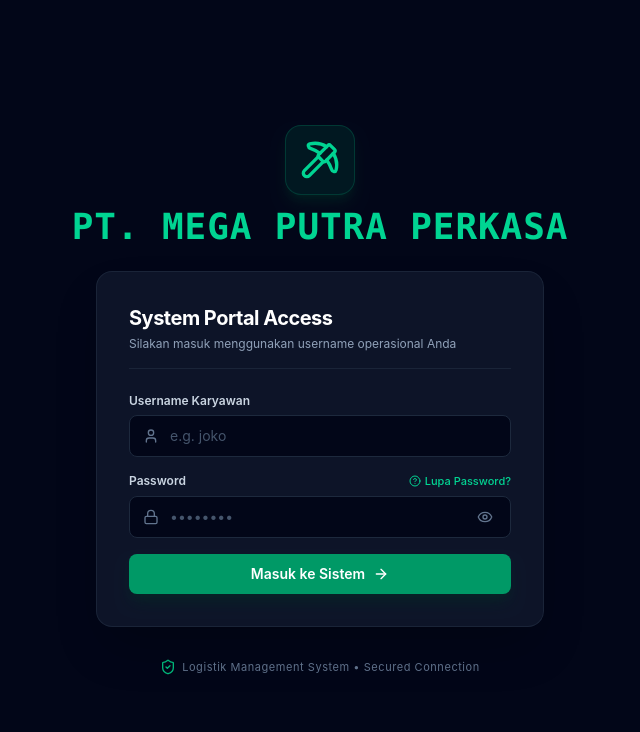
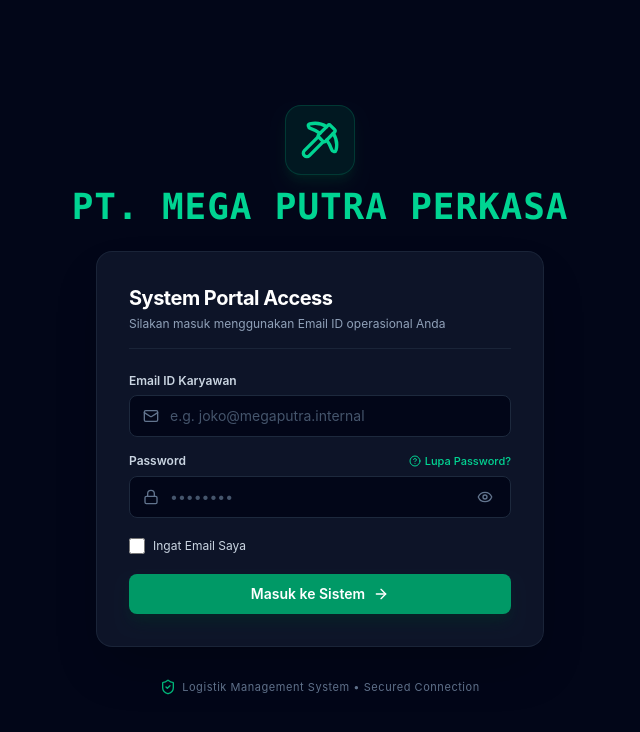
Before and after one commit to Iamryowibowo/tambang-batubara, a React (Vite) app: page /login in a window 1280 px wide. Shown: the top 732 px of the page, without its empty margins (320-960 px from the left). Built offline with nearby package versions, Linux system fonts and the light colour scheme.

Commit message:
fix: add vercel.json for client-side routing

```diff
--- a/src/pages/login.jsx
+++ b/src/pages/login.jsx
@@ -1,6 +1,6 @@
-import { useState, useEffect, useRef } from "react";
+import { useState, useRef, useEffect } from "react";
 import { signInWithEmailAndPassword } from "firebase/auth";
-import { collection, query, where, getDocs } from "firebase/firestore";
+import { doc, getDoc } from "firebase/firestore";
 import { auth, db } from "../firebase";
 import { useNavigate } from "react-router-dom";
 import { toast, Toaster } from "react-hot-toast";
@@ -8,7 +8,7 @@ import gsap from "gsap";
 
 import {
   Pickaxe,
-  User,
+  Mail,
   Lock,
   Eye,
   EyeOff,
@@ -22,7 +22,14 @@ import {
 } from "lucide-react";
 
 export default function Login() {
-  const [username, setUsername] = useState("");
+  // Ambil data tersimpan langsung saat inisialisasi state agar bersih dari warning linter
+  const [email, setEmail] = useState(() => {
+    return localStorage.getItem("rememberedEmail") || "";
+  });
+  const [rememberMe, setRememberMe] = useState(() => {
+    return !!localStorage.getItem("rememberedEmail");
+  });
+
   const [password, setPassword] = useState("");
   const [showPassword, setShowPassword] = useState(false);
   const [loading, setLoading] = useState(false);
@@ -43,7 +50,6 @@ export default function Login() {
         cardRef.current,
         { opacity: 0, y: 30, scale: 0.95 },
         { opacity: 1, y: 0, scale: 1, duration: 0.7, ease: "power3.out" },
-        "-=0.3",
       );
     });
     return () => ctx.revert();
@@ -53,40 +59,41 @@ export default function Login() {
     e.preventDefault();
     setLoading(true);
 
-    const cleanUsername = username.trim().toLowerCase();
+    const cleanEmail = email.trim().toLowerCase();
 
     try {
-      // 1. Cari dokumen di koleksi 'users' berdasarkan field 'username'
-      const usersRef = collection(db, "users");
-      const q = query(usersRef, where("username", "==", cleanUsername));
-      const querySnapshot = await getDocs(q);
+      // 1. Autentikasi langsung ke Firebase Auth menggunakan Email & Password
+      const userCredential = await signInWithEmailAndPassword(
+        auth,
+        cleanEmail,
+        password,
+      );
+      const user = userCredential.user;
 
-      if (querySnapshot.empty) {
-        toast.error("Username tidak ditemukan!");
-        setLoading(false);
-        return;
+      // 2. Ambil data role & nama asli dari Firestore berdasarkan UID user
+      const userDocRef = doc(db, "users", user.uid);
+      const userDocSnap = await getDoc(userDocRef);
+
+      if (userDocSnap.exists()) {
+        const userData = userDocSnap.data();
+        // Simpan role dan nama asli dari database agar sidebar & hak akses terbaca
+        localStorage.setItem("userRole", userData.role || "staff");
+        localStorage.setItem(
+          "userName",
+          userData.name || userData.username || "Pengguna",
+        );
+      } else {
+        // Fallback jika dokumen di Firestore belum ada
+        localStorage.setItem("userRole", "staff");
+        localStorage.setItem("userName", "Pengguna");
       }
 
-      // 2. Ambil data user & email dari Firestore
-      const userDoc = querySnapshot.docs[0];
-      const userData = userDoc.data();
-      const userEmail = userData.email;
-
-      if (!userEmail) {
-        toast.error("Email untuk username ini tidak terdaftar di sistem!");
-        setLoading(false);
-        return;
+      // 3. Handle fitur "Ingat Email Saya"
+      if (rememberMe) {
+        localStorage.setItem("rememberedEmail", cleanEmail);
+      } else {
+        localStorage.removeItem("rememberedEmail");
       }
-
-      // 3. Authenticate ke Firebase Auth menggunakan email yang ditemukan
-      await signInWithEmailAndPassword(auth, userEmail, password);
-
-      // 4. Simpan info user ke localStorage
-      localStorage.setItem("userRole", userData.role || "");
-      localStorage.setItem(
-        "userName",
-        userData.name || userData.username || "Pengguna",
-      );
 
       toast.success("Login berhasil! Mengalihkan...");
       setTimeout(() => {
@@ -94,7 +101,7 @@ export default function Login() {
       }, 1000);
     } catch (err) {
       console.error(err);
-      toast.error("Gagal masuk! Periksa kembali password Anda.");
+      toast.error("Gagal masuk! Periksa kembali email dan password Anda.");
       setLoading(false);
     }
   };
@@ -126,25 +133,25 @@ export default function Login() {
             System Portal Access
           </h2>
           <p className="text-xs text-slate-400 mt-1">
-            Silakan masuk menggunakan username operasional Anda
+            Silakan masuk menggunakan Email ID operasional Anda
           </p>
         </div>
 
         <form onSubmit={handleLogin} className="space-y-4">
-          {/* Input Username */}
+          {/* Input Email / User ID */}
           <div>
             <label className="block text-xs font-semibold text-slate-300 mb-1.5">
-              Username Karyawan
+              Email ID Karyawan
             </label>
             <div className="relative flex items-center">
-              <User className="w-4 h-4 absolute left-3.5 text-slate-500 pointer-events-none" />
+              <Mail className="w-4 h-4 absolute left-3.5 text-slate-500 pointer-events-none" />
               <input
-                type="text"
-                value={username}
-                onChange={(e) => setUsername(e.target.value)}
+                type="email"
+                value={email}
+                onChange={(e) => setEmail(e.target.value)}
                 required
                 className="w-full pl-10 pr-4 py-2.5 bg-slate-950 border border-slate-800 rounded-lg focus:ring-2 focus:ring-emerald-500/50 focus:border-emerald-500 focus:outline-none text-white text-sm placeholder-slate-600 transition"
-                placeholder="e.g. joko"
+                placeholder="e.g. joko@megaputra.internal"
               />
             </div>
           </div>
@@ -187,6 +194,19 @@ export default function Login() {
                 )}
               </button>
             </div>
+          </div>
+
+          {/* Checkbox: Ingat Email Saya */}
+          <div className="flex items-center justify-between text-xs py-1">
+            <label className="flex items-center gap-2 cursor-pointer text-slate-300 select-none">
+              <input
+                type="checkbox"
+                checked={rememberMe}
+                onChange={(e) => setRememberMe(e.target.checked)}
+                className="w-4 h-4 rounded bg-slate-950 border-slate-800 text-emerald-600 focus:ring-emerald-500/50 focus:ring-offset-slate-900 cursor-pointer accent-emerald-500"
+              />
+              <span>Ingat Email Saya</span>
+            </label>
           </div>
 
           {/* Submit Button */}
@@ -247,7 +267,7 @@ export default function Login() {
                   </span>
                   1. Hubungi Supervisor/Admin Site.
                   <br />
-                  2. Minta reset password akun username Anda.
+                  2. Minta reset password akun email Anda.
                   <br />
                   3. Supervisor akan mengganti password Anda secara instan di
                   panel User Management.
```
